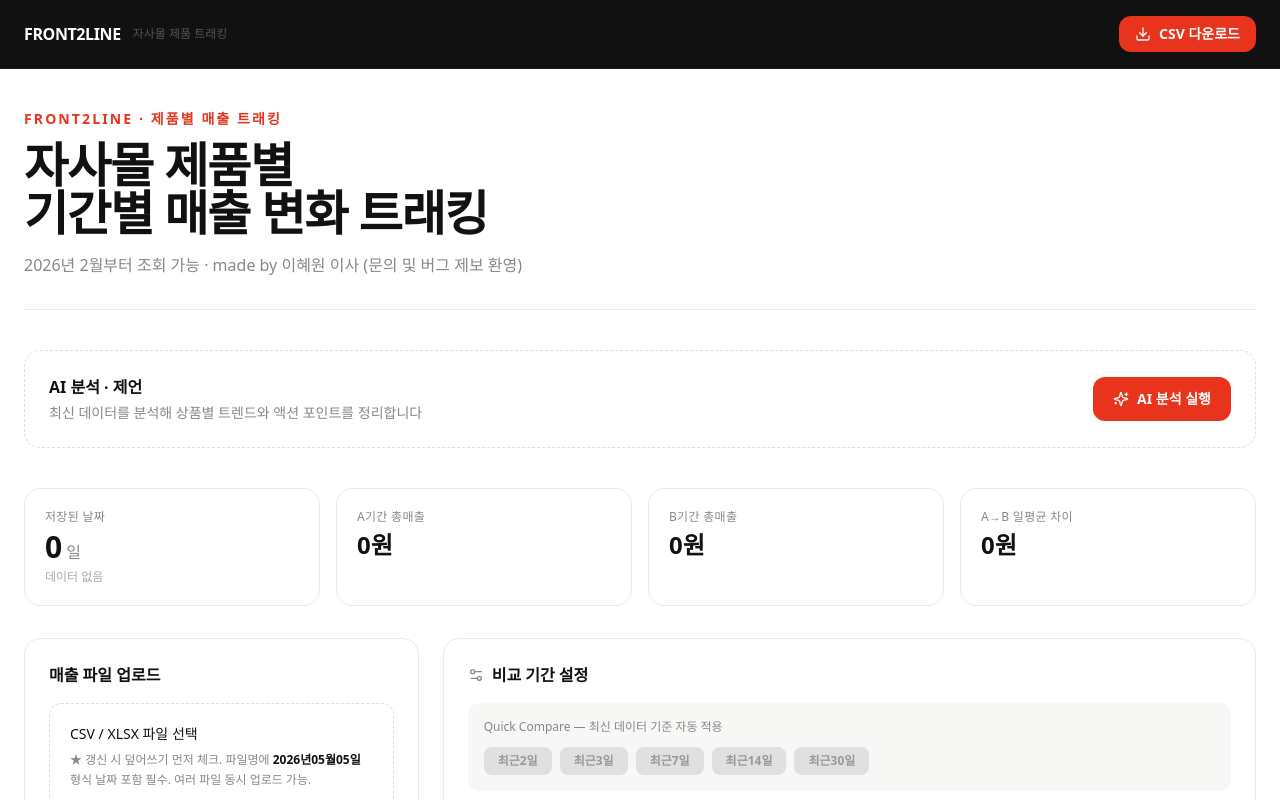
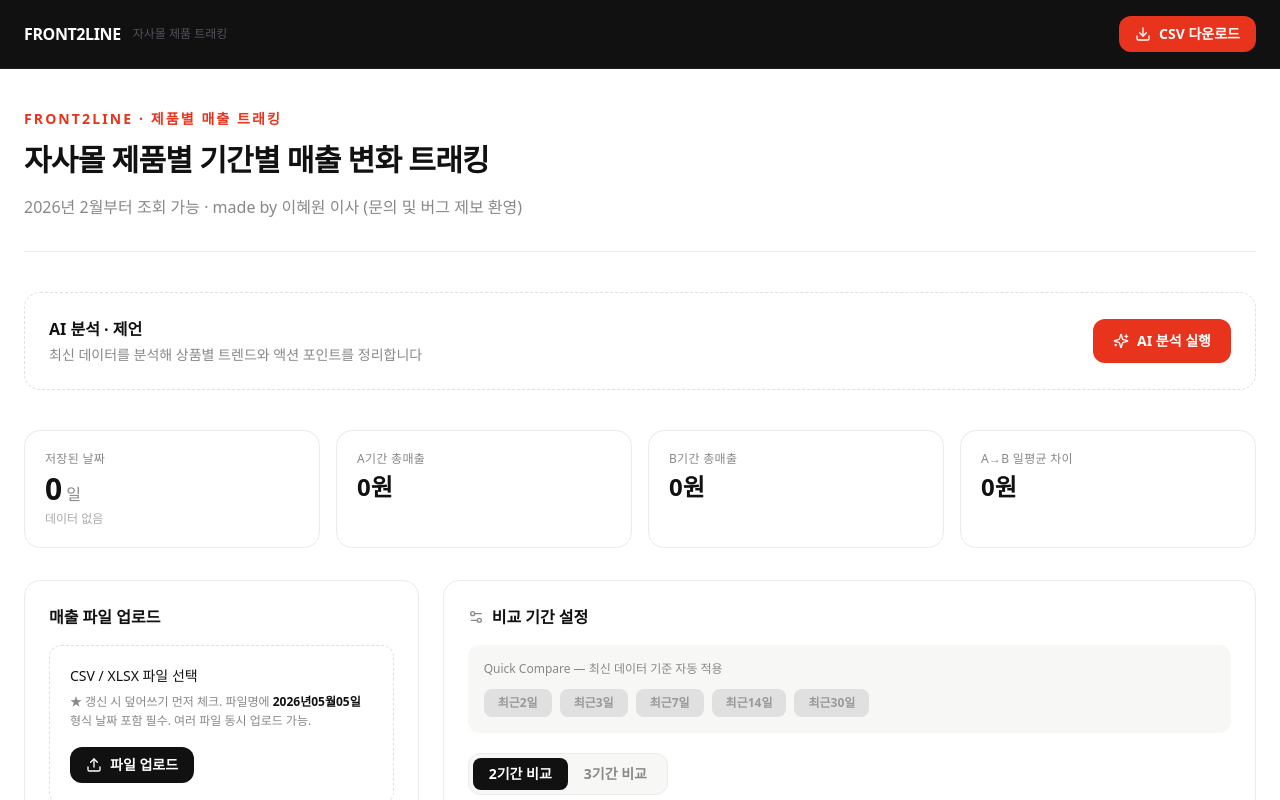
Before and after one commit to hwlee224/front2line-product, a Next.js app: page / in a window 1280 px wide. Shown: the top 800 px of the page. Built offline with nearby package versions, Linux system fonts and the light colour scheme; no server answers.

Commit message:
fix: title one line, AI text smaller (sm)

```diff
--- a/app/page.tsx
+++ b/app/page.tsx
@@ -311,8 +311,8 @@ export default function Page() {
             <p className="mb-3 text-sm font-semibold tracking-[0.15em] text-[#E8341C]">
               FRONT2LINE · 제품별 매출 트래킹
             </p>
-            <h1 className="text-4xl font-bold leading-tight tracking-tight md:text-5xl">
-              자사몰 제품별<br />기간별 매출 변화 트래킹
+            <h1 className="text-3xl font-bold leading-tight tracking-tight">
+              자사몰 제품별 기간별 매출 변화 트래킹
             </h1>
             <p className="mt-4 text-[#888888]">
               2026년 2월부터 조회 가능 · made by 이혜원 이사 (문의 및 버그 제보 환영)
@@ -326,7 +326,7 @@ export default function Page() {
                 <p className="mb-4 text-xs font-bold tracking-[0.2em] text-[#E8341C]">
                   FRONT2LINE · AI 분석
                 </p>
-                <p className="text-xl font-medium leading-relaxed text-[#111111]">
+                <p className="text-sm font-medium leading-relaxed text-[#111111]">
                   {aiInsight.text}
                 </p>
                 <div className="mt-6 flex items-center justify-between border-t border-[#ebebeb] pt-4">
```
